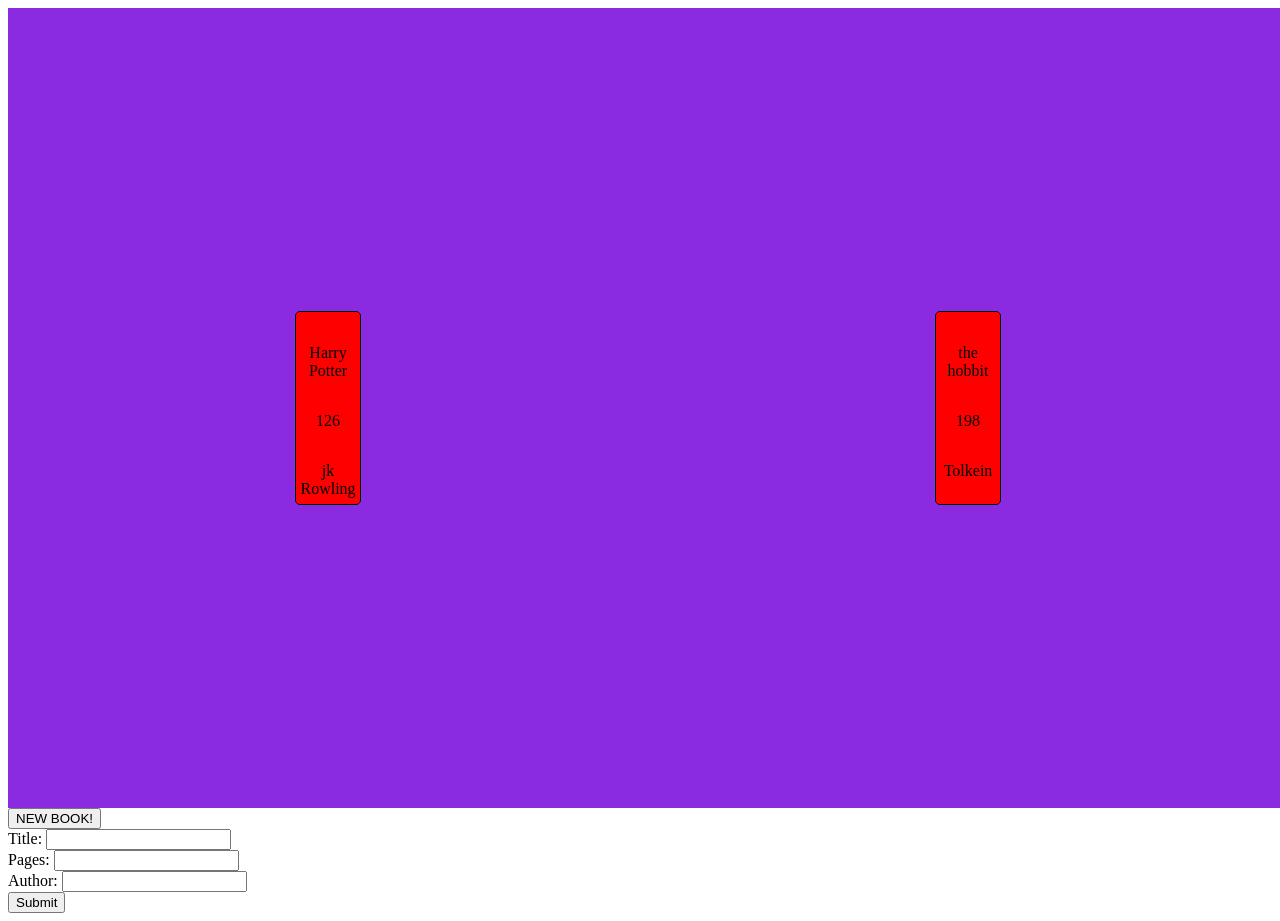
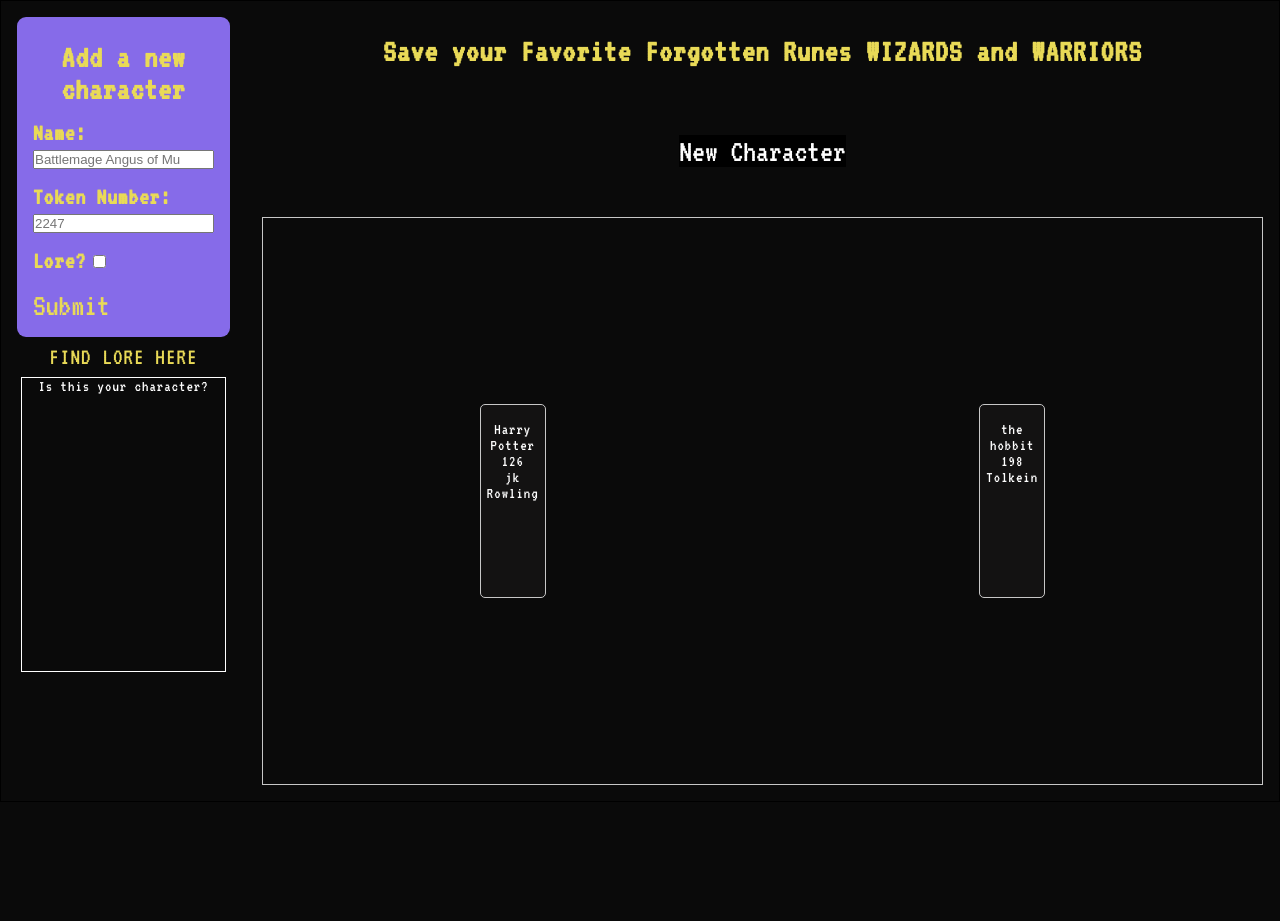
Before and after one commit to dxd8201/library, a plain HTML site: page index.html in a window 1280 px wide. After the commit the page ends 802 px from the top, so only its background shows below. Drawn offline with Linux system fonts and the light colour scheme.

Commit message:
established css layout began element to hide form over grid img box.

```diff
--- a/index.html
+++ b/index.html
@@ -4,7 +4,11 @@
     <meta charset="UTF-8">
     <meta http-equiv="X-UA-Compatible" content="IE=edge">
     <meta name="viewport" content="width=device-width, initial-scale=1.0">
-    <title>Document</title>
+    <title>FRWC Library</title>
+
+    <link rel="preconnect" href="https://fonts.googleapis.com">
+    <link rel="preconnect" href="https://fonts.gstatic.com" crossorigin>
+    <link href="https://fonts.googleapis.com/css2?family=VT323&display=swap" rel="stylesheet">
 
     <link rel="stylesheet" href="style.css">
     <script src="script.js" defer></script>
@@ -12,29 +16,64 @@
 
 </head>
 <body>
+    <div class="container">
+
+        <div class="header-container">
+            <h1>
+                Save your Favorite Forgotten Runes <strong>WIZARDS</strong> and <strong>WARRIORS</strong>
+            </h1>
+
+            <button class="btn" id="newBookBtn">New Character</button>
+        </div>
+
         <div class="book-container" id="bookContainer">
 
         </div>
 
-    <button class="btn" id="newBookBtn">NEW BOOK!</button>
+        <div class="sidebar-container">
+            <!-- <div class="visible-container">
 
+            </div> -->
+
+            <div class="hidden-container">
+                <div class="form-container">
                     <form id="form">
+                        <legend class="legend-container">
+                            Add a new character
+                        </legend>
+
                         <div class="input-container">
                             <div class="label-alignment-container">
-                <label for="title">Title:</label>
-                <input type="text" id="title" name="title" required>
+                                <label for="name">Name:</label>
+                                <input type="text" id="name" name="name" placeholder="Battlemage Angus of Mu" required>
                             </div>
                             <div class="label-alignment-container">
-                <label for="pages">Pages:</label>
-                <input type="number" id="pages" name="pages" required>
+                                <label for="tokenNumber">Token Number:</label>
+                                <input type="number" id="tokenNumber" name="tokenNumber" placeholder="2247" required>
                             </div>
                             <div class="label-alignment-container">
-                <label for="author">Author:</label>
-                <input type="text" id="author" name="author" required>
+                                <label for="lore">Lore?</label>
+                                <input type="checkbox" id="lore" name="lore" required>
                             </div>
 
                             <button class="btn" form="form">Submit</button>
                         </div>
                     </form>
+                </div>
+
+                <div class="side-bar-lower-half">
+                    <a class="book-of-lore-anchor" href="https://www.forgottenrunes.com/lore">
+                        Find Lore Here
+                    </a>
+
+                    <div class="side-bar-img-container">
+                        Is this your character?
+                    </div>
+                </div>
+            </div>
+
+        </div>
+    </div>
+
 </body>
 </html>
--- a/style.css
+++ b/style.css
@@ -1,22 +1,167 @@
+* {
+    padding: 0;
+    margin: 0;
+}
+
+body {
+    background-color: rgb(10, 10, 10);
+    font-family: 'VT323', monospace;
+    letter-spacing: 1px;
+}
+
+button {
+    color: white;
+    background-color: black;
+    border: none;
+    font-family: 'VT323', monospace;
+    font-size: 2rem;
+    cursor: pointer;
+    transition: all .5s;
+}
+
+.btn:hover, .btn:active {
+    transform: scale(1.1);
+}
+
+.container {
+    background-color: rgb(10, 10, 10);
+    margin: 0 auto;
+    max-width: 100%;
+    height: 100vh;
+    border: black 1px solid;
+    display: grid;
+    grid-template-columns: 1fr 2fr 2fr 2fr;
+    grid-template-rows: repeat(4, 1fr);
+    overflow-y: none;
+}
+
+.header-container {
+    display: flex;
+    flex-direction: column;
+    align-items: center;
+    justify-content: space-around;
+    grid-area: 1 / 2 / 2 / 5;
+}
+
 .book-container {
-    background-color: blueviolet;
-    width: 100vw;
-    height: 100vh;
+    background-color: rgb(10, 10, 10);
+    border: solid 1px rgb(199, 199, 199);
     display: flex;
     justify-content: space-around;
     align-items: center;
+    grid-area: 2 / 2 / 5 / 5;
+    margin: 1rem;
 }
 
 .book-card {
     width: 2rem;
     height: 10rem;
-    background-color: red;
+    background-color: rgb(19, 18, 18);
     display: flex;
     flex-direction: column;
     padding: 1rem;
-    border: solid black 1px;
+    border: solid rgb(199, 199, 199) 1px;
     justify-items: center;
     align-items: center;
     text-align: center;
     border-radius: 5px;
+    color: white;
 }
+
+.header-container h1 {
+    color: rgb(233, 218, 87);
+}
+
+.sidebar-container {
+    grid-area: 1 / 1 / 5 / 2;
+    display: grid;
+    grid-template-columns: 1fr;
+    grid-template-rows: repeat(4, 1fr);
+}
+
+form {
+    display: flex;
+    flex-direction: column;
+    margin-top: 1.5rem;
+}
+
+.form-container {
+    display: flex;
+    flex-direction: column;
+    background-color: rgb(134, 107, 233);
+    color: rgb(233, 218, 87);
+    font-weight: bold;
+    margin: 1rem 1rem 0 1rem;
+    border-radius: 9px;
+    justify-self: stretch;
+    grid-area: 1 / 1 / 3 / 2;
+}
+
+.opaque {
+    background-color: rgba(134, 107, 233, 0);
+    display: none;
+}
+
+.input-container {
+    padding: 1rem;
+    display: flex;
+    flex-direction: column;
+    align-items: flex-start;
+}
+
+.input-container div {
+    margin-bottom: 1rem;
+}
+
+form button {
+    background-color: rgb(134, 107, 233);
+    border: none;
+    color: rgb(233, 218, 87);
+}
+
+.label-alignment-container label {
+    font-size: 1.5rem;
+}
+
+.label-alignment-container input{
+    margin-top: .3rem;
+}
+
+.legend-container {
+    align-self: center;
+    text-align: center;
+    font-size: 2rem;
+}
+
+.book-of-lore-anchor {
+    color: rgb(233, 218, 87);
+    text-decoration: none;
+    text-transform: uppercase;
+    text-align: center;
+    padding: .5rem;
+    font-size: 1.5rem;
+    background-color: rgb(10, 10, 10);
+
+}
+
+.side-bar-lower-half {
+    display: flex;
+    flex-direction: column;
+    align-items: center;
+    justify-content: flex-start;
+    grid-area: 3 / 1 / 5 / 2;
+
+}
+
+.side-bar-img-container {
+    border: solid 1px white;
+    color: white;
+    flex: 1;
+    padding: 0 1rem;
+}
+
+.hidden-container {
+    display: grid;
+    grid-template-columns: 1fr;
+    grid-template-rows: repeat(4, 1fr)
+}
```
Lines whose indentation alone changed are shown as unchanged.
